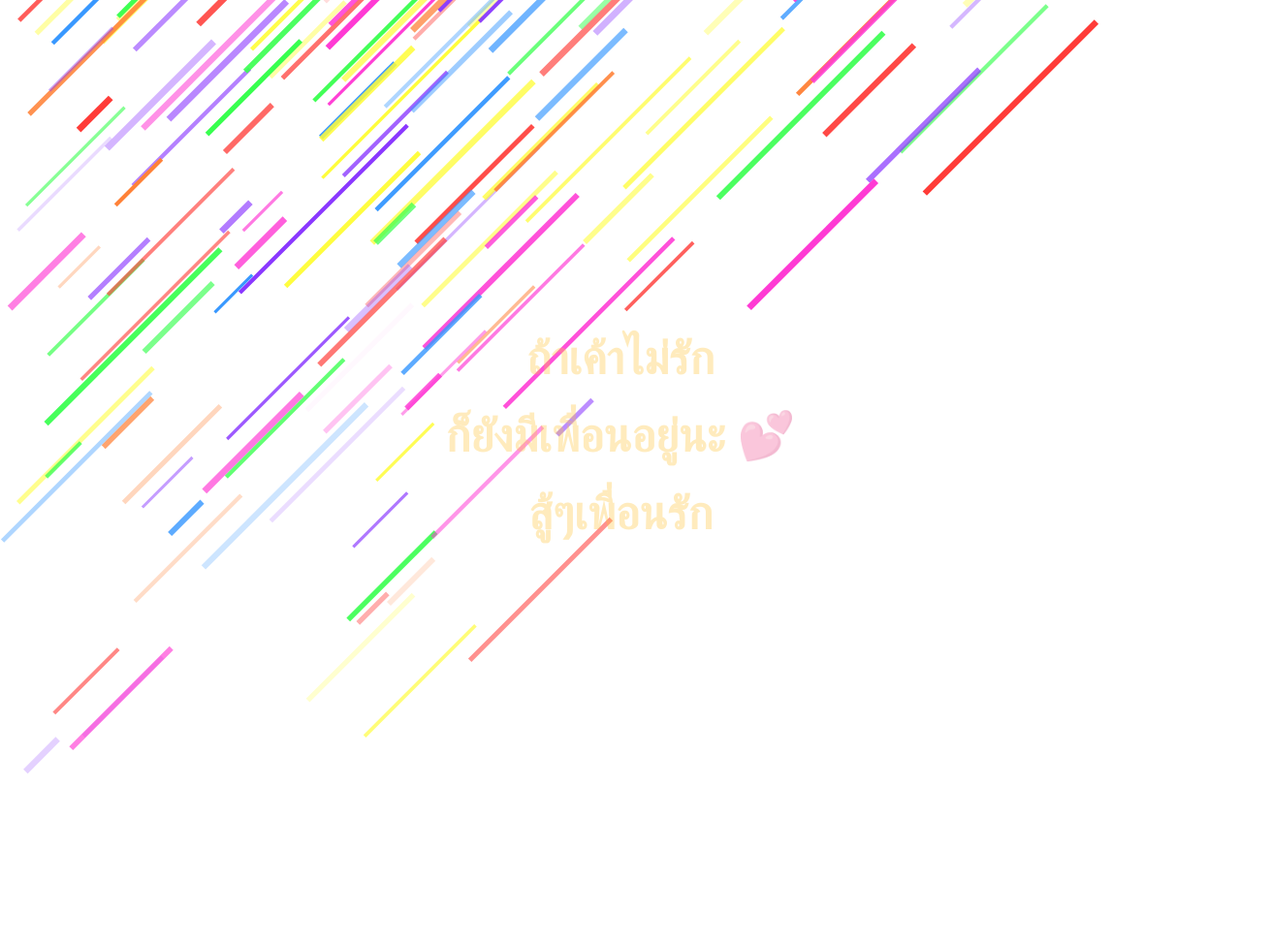
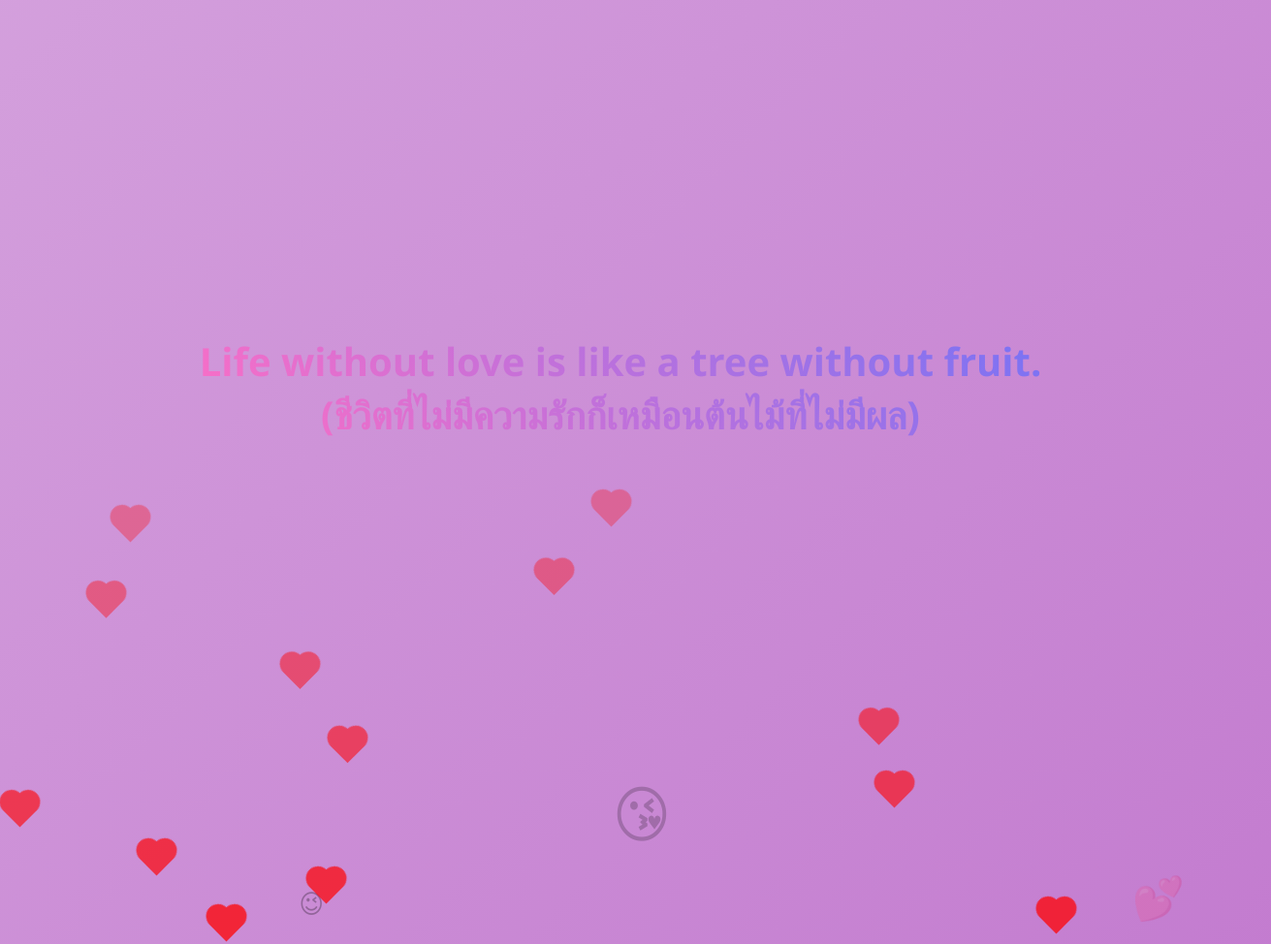
Before and after one commit to ANU-Nu/SUSU, a plain HTML site: page index.html in a window 1280 px wide. Shown: the top 974 px of the page at 97% size, 1311 px wide, since content can reach past the window. Before the commit the page ends 800 px from the top, so only its background shows below. Drawn offline with Linux system fonts and the light colour scheme.

Commit message:
Add files via upload

```diff
--- a/index.html
+++ b/index.html
@@ -3,150 +3,123 @@
 <head>
 <meta charset="UTF-8" />
 <meta name="viewport" content="width=device-width, initial-scale=1" />
-<title>ดาวตกใหญ่เต็มจอ + ข้อความกระพริบ</title>
+<title>ข้อความกลางจอพร้อมอิโมจิลอยเต็ม</title>
 <style>
   body {
-    margin: 0;
-    overflow: hidden;
-    background: linear-gradient(270deg, #ff0000, #ff7300, #fffb00, #48ff00, #00ffd5, #002bff, #7a00ff, #ff00f5);
-    background-size: 1600% 1600%;
-    animation: rainbow 30s ease infinite;
-    font-family: "Segoe UI", Tahoma, Geneva, Verdana, sans-serif;
-    color: white;
+    margin: 0; padding: 0; height: 100vh; overflow: hidden;
+    background: linear-gradient(135deg, #f3e5f5, #e1bee7, #ce93d8, #ba68c8);
+    background-size: 400% 400%;
+    animation: gradientBG 15s ease infinite;
+    font-family: 'Segoe UI', Tahoma, Geneva, Verdana, sans-serif;
+    display: flex;
+    justify-content: center;
+    align-items: center;
+    position: relative;
+  }
+  @keyframes gradientBG {
+    0% {background-position: 0% 50%;}
+    50% {background-position: 100% 50%;}
+    100% {background-position: 0% 50%;}
   }
 
-  @keyframes rainbow {
-    0% { background-position: 0% 50%; }
-    50% { background-position: 100% 50%; }
-    100% { background-position: 0% 50%; }
+  /* ข้อความอยู่กลางจอ */
+  .center-text {
+    position: relative;
+    font-size: 2.5em;
+    font-weight: bold;
+    max-width: 90vw;
+    text-align: center;
+    background: linear-gradient(45deg, #ff6ec4, #7873f5);
+    -webkit-background-clip: text;
+    -webkit-text-fill-color: transparent;
+    z-index: 10;
+    user-select: none;
   }
 
-  canvas {
-    position: fixed;
-    top: 0; left: 0;
-    width: 100vw;
-    height: 100vh;
-    display: block;
-    z-index: 0;
+  /* ตัวการ์ตูนอิโมจิลอยขึ้น */
+  .emoji {
+    position: absolute;
+    bottom: 0;
+    font-size: 50px;
+    animation: floatUp 8s linear forwards;
+    user-select: none;
+    pointer-events: none;
+  }
+  @keyframes floatUp {
+    0% {
+      transform: translateY(100vh);
+      opacity: 1;
+    }
+    100% {
+      transform: translateY(-100px);
+      opacity: 0;
+    }
   }
 
-  .blinkText {
-    position: fixed;
-    width: 100%;
-    text-align: center;
-    font-size: 3em;
-    font-weight: bold;
-    user-select: none;
-    animation: blink 1.5s linear infinite, float 6s ease-in-out infinite;
-    z-index: 1;
+  /* ดาวหัวใจตก */
+  .heart {
+    position: absolute;
+    width: 25px; height: 25px;
+    background: red;
+    transform: rotate(45deg);
+    animation: float 7s linear infinite;
+    z-index: 5;
   }
-  .blinkText:nth-child(2) { top: 40%; }
-  .blinkText:nth-child(3) { top: 50%; }
-  .blinkText:nth-child(4) { top: 60%; }
-
-  @keyframes blink {
-    0%, 50%, 100% { opacity: 1; }
-    25%, 75% { opacity: 0; }
+  .heart:before, .heart:after {
+    content: '';
+    position: absolute;
+    width: 25px; height: 25px;
+    background: red;
+    border-radius: 50%;
   }
-
+  .heart:before {
+    top: -12.5px; left: 0;
+  }
+  .heart:after {
+    left: -12.5px; top: 0;
+  }
   @keyframes float {
-    0% { transform: translateY(0); color: #ff0000; }
-    25% { transform: translateY(-20px); color: #00ff00; }
-    50% { transform: translateY(0); color: #0000ff; }
-    75% { transform: translateY(20px); color: #ffff00; }
-    100% { transform: translateY(0); color: #ff00ff; }
+    0% {transform: translateY(100vh) rotate(45deg); opacity: 1;}
+    100% {transform: translateY(-20vh) rotate(45deg); opacity: 0;}
   }
 </style>
 </head>
 <body>
 
-<canvas id="starCanvas"></canvas>
-
-<div class="blinkText">ถ้าเค้าไม่รัก</div>
-<div class="blinkText">ก็ยังมีเพื่อนอยู่นะ 💕</div>
-<div class="blinkText">สู้ๆเพื่อนรัก</div>
+<!-- ข้อความกลางจอ -->
+<div class="center-text">
+  Life without love is like a tree without fruit.<br>
+  (ชีวิตที่ไม่มีความรักก็เหมือนต้นไม้ที่ไม่มีผล)
+</div>
 
 <script>
-const canvas = document.getElementById("starCanvas");
-const ctx = canvas.getContext("2d");
+  const emojis = ['😊', '😉', '😘', '😁', '😍', '🥰', '😇', '🤩', '🤗', '😻', '💖', '💘', '💕'];
 
-let width, height;
-function resize() {
-  width = window.innerWidth;
-  height = window.innerHeight;
-  canvas.width = width;
-  canvas.height = height;
-}
-resize();
-window.addEventListener("resize", resize);
+  // สร้างอิโมจิลอยขึ้นแบบจำนวนเยอะขึ้น
+  function createEmoji() {
+    const emoji = document.createElement('div');
+    emoji.classList.add('emoji');
+    emoji.textContent = emojis[Math.floor(Math.random() * emojis.length)];
+    emoji.style.left = Math.random() * 100 + 'vw';
+    emoji.style.fontSize = (20 + Math.random() * 50) + 'px'; // ขนาดสุ่ม 20-70px
+    emoji.style.animationDuration = (5 + Math.random() * 5) + 's'; // ความเร็วสุ่ม 5-10 วินาที
+    document.body.appendChild(emoji);
+    setTimeout(() => emoji.remove(), 10000);
+  }
 
-function randomColor() {
-  const colors = [
-    '#FF3C38', '#FF8238', '#FFFD38', '#38FF4F', '#3898FF', '#8A38FF', '#FF38D4'
-  ];
-  return colors[Math.floor(Math.random() * colors.length)];
-}
+  // สร้างดาวหัวใจตก
+  function createHeart() {
+    const heart = document.createElement('div');
+    heart.classList.add('heart');
+    heart.style.left = Math.random() * 100 + 'vw';
+    heart.style.animationDuration = (5 + Math.random() * 5) + 's';
+    document.body.appendChild(heart);
+    setTimeout(() => heart.remove(), 7000);
+  }
 
-class ShootingStar {
-  constructor() {
-    this.reset();
-  }
-  reset() {
-    this.x = Math.random() * width;
-    this.y = Math.random() * -height;
-    this.len = Math.random() * 150 + 30;
-    this.speed = Math.random() * 12 + 6;
-    this.size = Math.random() * 4 + 3;
-    this.opacity = 0;
-    this.fadeIn = true;
-    this.color = randomColor();
-  }
-  update() {
-    this.x -= this.speed;
-    this.y += this.speed;
-    if (this.fadeIn) {
-      this.opacity += 0.03;
-      if (this.opacity >= 1) this.fadeIn = false;
-    } else {
-      this.opacity -= 0.01;
-      if (this.opacity <= 0) this.reset();
-    }
-    if (this.x < 0 || this.y > height) this.reset();
-  }
-  draw() {
-    ctx.strokeStyle = `rgba(${hexToRgb(this.color)}, ${this.opacity})`;
-    ctx.lineWidth = this.size;
-    ctx.beginPath();
-    ctx.moveTo(this.x, this.y);
-    ctx.lineTo(this.x + this.len, this.y - this.len);
-    ctx.stroke();
-  }
-}
-
-function hexToRgb(hex) {
-  const bigint = parseInt(hex.slice(1), 16);
-  const r = (bigint >> 16) & 255;
-  const g = (bigint >> 8) & 255;
-  const b = bigint & 255;
-  return `${r}, ${g}, ${b}`;
-}
-
-const stars = [];
-const starCount = 300;
-
-for (let i = 0; i < starCount; i++) {
-  stars.push(new ShootingStar());
-}
-
-function animate() {
-  ctx.clearRect(0, 0, width, height);
-  stars.forEach(star => {
-    star.update();
-    star.draw();
-  });
-  requestAnimationFrame(animate);
-}
-animate();
+  // สร้างอิโมจิเยอะขึ้น
+  setInterval(createEmoji, 200); // ทุก 0.2 วิ สร้างอิโมจิใหม่
+  setInterval(createHeart, 250); // ดาวหัวใจตกเหมือนเดิม
 </script>
 
 </body>
```
